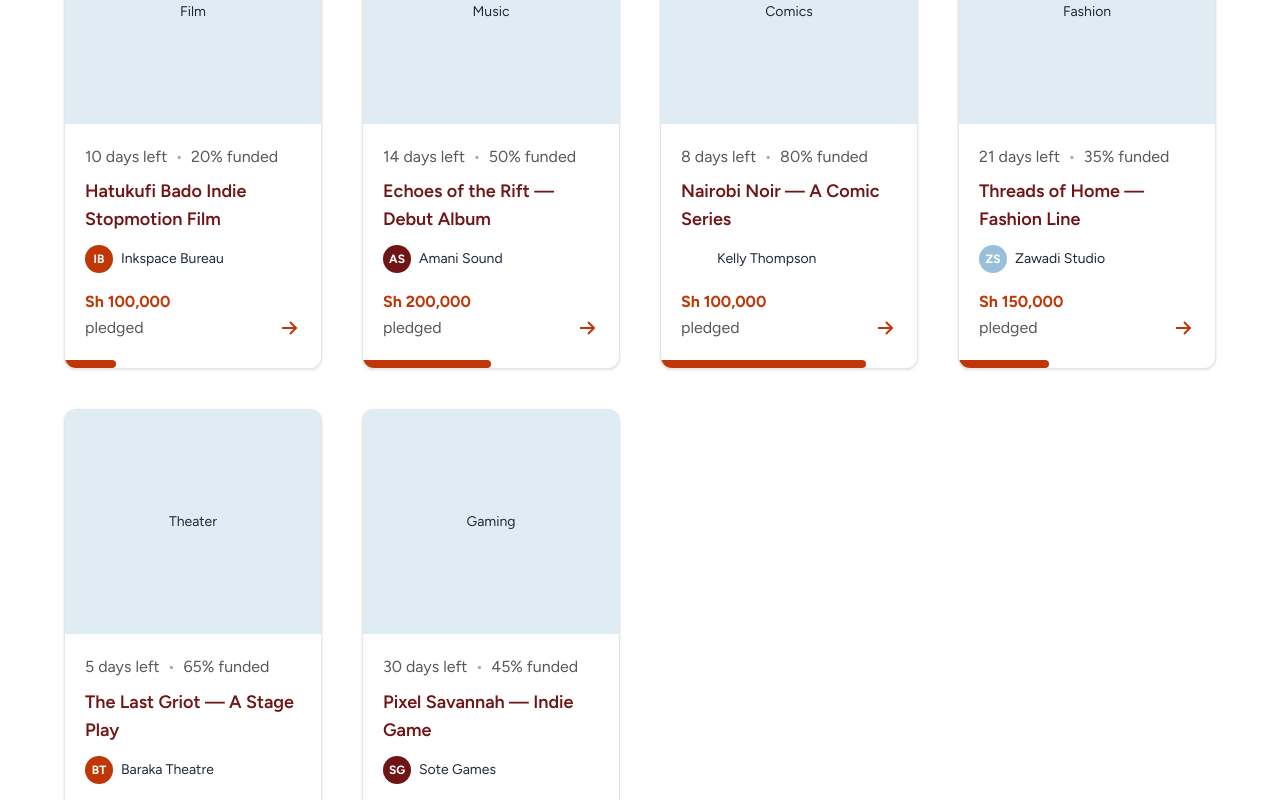
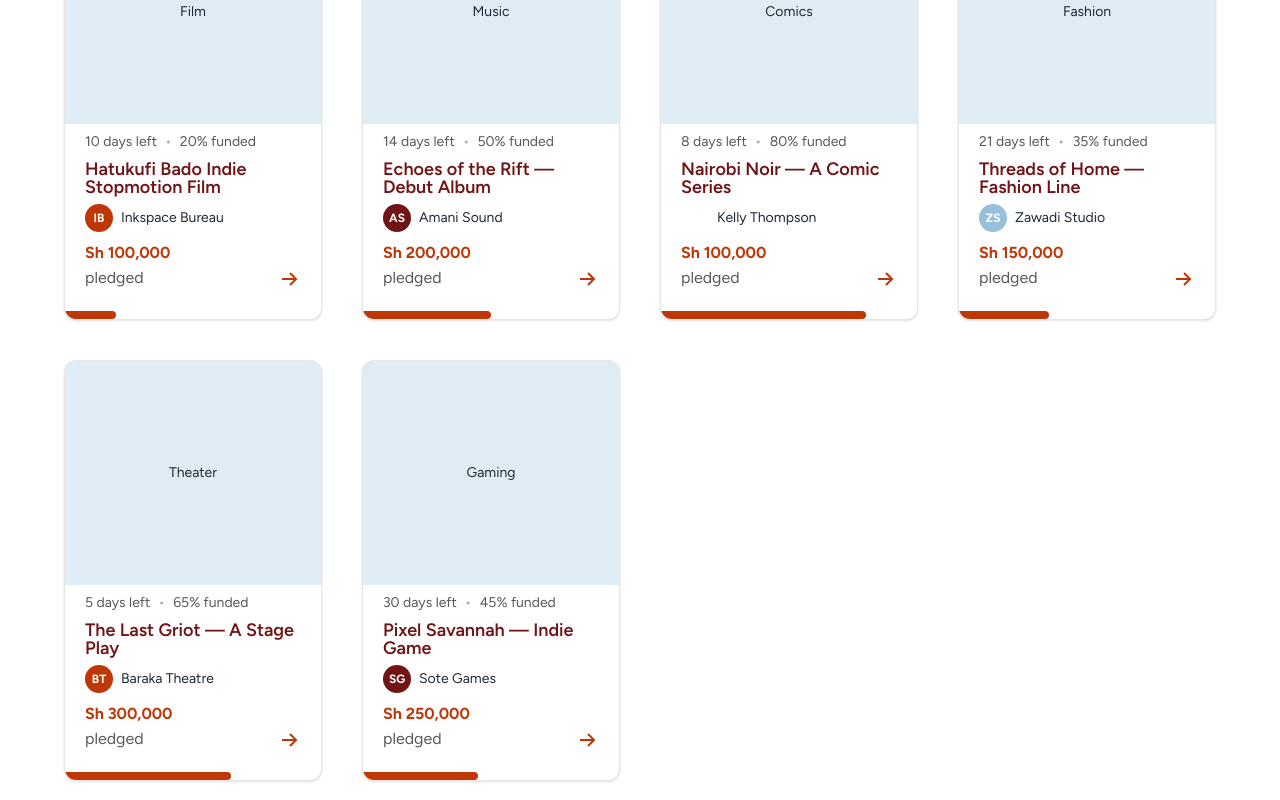
Before and after one commit to villageboost-org/villageboost, a Next.js app: page /campaigns in a window 1280 px wide. Shown: the part 780-1580 px from the top of the page. Built offline with nearby package versions, Linux system fonts and the light colour scheme.

Commit message:
tighten the campaign card items

```diff
--- a/app/components/campaigns/CampaignCard.tsx
+++ b/app/components/campaigns/CampaignCard.tsx
@@ -38,16 +38,16 @@ export default function CampaignCard({
     <article className="flex flex-col overflow-hidden rounded-xl border border-grey/15 bg-white shadow-sm">
       <PlaceholderImage label={category} className="h-56 w-full" />
 
-      <div className="flex flex-1 flex-col p-5">
-        <p className="flex items-center gap-2 text-sm text-grey">
+      <div className="flex flex-1 flex-col p-5 pt-2">
+        <div className="flex items-center gap-2 text-sm text-grey">
           <span>{daysLeft} days left</span>
           <span className="text-grey/50">&bull;</span>
           <span>{funded}% funded</span>
-        </p>
+        </div>
 
-        <h3 className="mt-2 text-lg! font-bold text-maroon">{title}</h3>
+        <h3 className="mt-2 leading-none text-lg! font-bold text-maroon">{title}</h3>
 
-        <div className="mt-3 flex items-center gap-2">
+        <div className="mt-2 flex items-center gap-2">
           <span
             className="flex h-7 w-7 items-center justify-center rounded-full text-xs font-bold text-white"
             style={{ backgroundColor: avatarColor }}>
@@ -56,7 +56,7 @@ export default function CampaignCard({
           <span className="text-sm text-gray-800">{creator}</span>
         </div>
 
-        <div className="mt-4 flex items-end justify-between">
+        <div className="mt-2 flex items-end justify-between">
           <div>
             <p className="font-bold text-rust-red">Sh {pledged}</p>
             <p className="text-sm text-grey">pledged</p>
```
